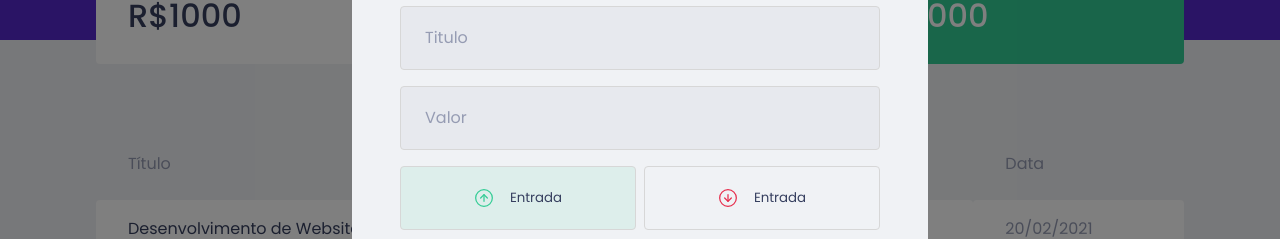
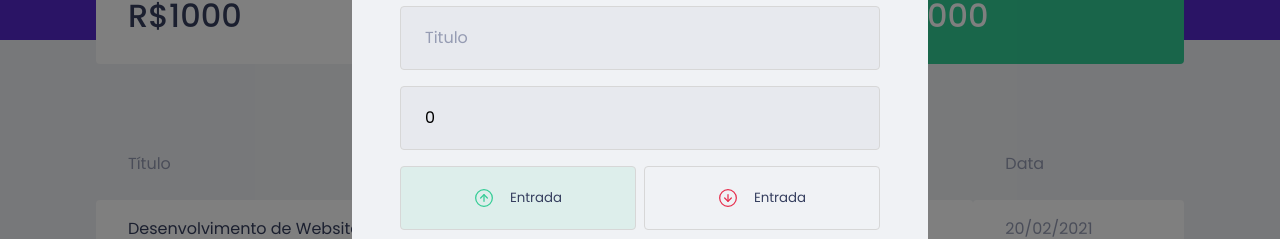
Before and after one commit to thiagofranck/dtmoney, a React (Create React App) app: page / in a window 1280 px wide. Both pictures are taken after a click on the button "Nova transação". Shown: the part 232-471 px from the top of the page. Built offline with nearby package versions, Linux system fonts and the light colour scheme; no server answers; what miragejs would draw is missing.

Commit message:
Funções do formulário de cadastro

```diff
--- a/src/components/Header/index.tsx
+++ b/src/components/Header/index.tsx
@@ -1,5 +1,3 @@
-import { useState } from 'react';
-import Modal from 'react-modal';
 import logoImg from '../../assets/logo.svg';
 
 import { Container, Content } from './styles'
--- a/src/components/NewTransactionsModal/index.tsx
+++ b/src/components/NewTransactionsModal/index.tsx
@@ -1,9 +1,10 @@
+import { FormEvent, useState } from "react";
 import Modal from "react-modal";
 import { Container, TransactionTypeContainer, RadioBox } from "./styles";
 import closeImg from "../../assets/close.svg";
 import incomeImg from "../../assets/income.svg";
 import outcomeImg from "../../assets/outcome.svg";
-import { useState } from "react";
+
 
 interface NewTransactionModalProps {
   isOpen: boolean;
@@ -11,7 +12,23 @@
 }
 
 export function NewTransactionModal({ isOpen, onRequestClose }: NewTransactionModalProps) {
+    const [title, setTitle] = useState('');
+    const [value, setValue] = useState(0);
+    const [category, setCategory] = useState('');
     const [type, setType] = useState('deposit');
+
+    function handleCreateNewTransaction(event: FormEvent) {
+        event.preventDefault();
+
+        console.log({
+            title,
+            value,
+            category,
+            type
+        })
+    }
+
+
 
     return (
     <Modal
@@ -28,12 +45,21 @@
         <img src={closeImg} alt="Fechar Modal" />
       </button>
 
-      <Container>
+      <Container onSubmit={handleCreateNewTransaction}>
         <h2>Cadastrar Transação</h2>
 
-        <input placeholder="Titulo" />
+        <input
+            placeholder="Titulo"
+            value={title}
+            onChange = {event => setTitle(event.target.value)}
+        />
 
-        <input type="number" placeholder="Valor" />
+        <input
+            type="number"
+            placeholder="Valor"
+            value={value}
+            onChange = {event => setValue(Number(event.target.value))}
+        />
 
         <TransactionTypeContainer>
             <RadioBox
@@ -57,8 +83,11 @@
             </RadioBox>
         </TransactionTypeContainer>
 
-        <input placeholder="Categoria" />
-
+        <input
+            placeholder="Categoria"
+            value={category}
+            onChange = {event => setCategory(event.target.value)}
+        />
         <button type="submit">Cadastrar</button>
       </Container>
     </Modal>
```
